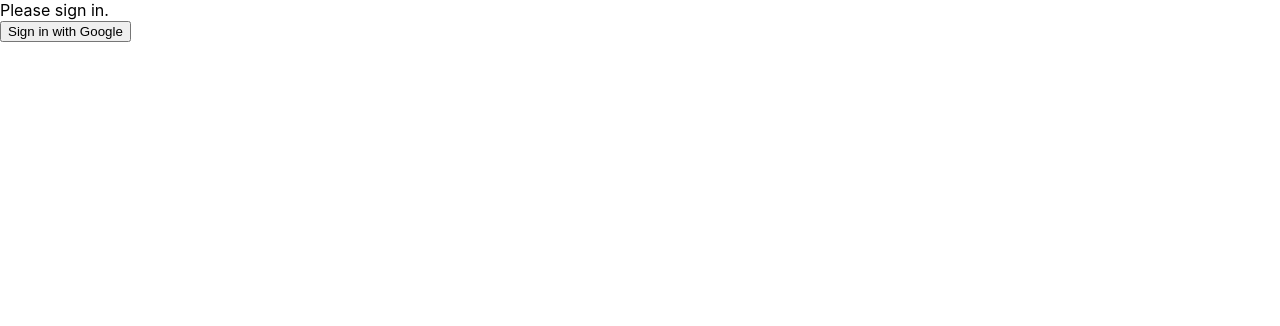
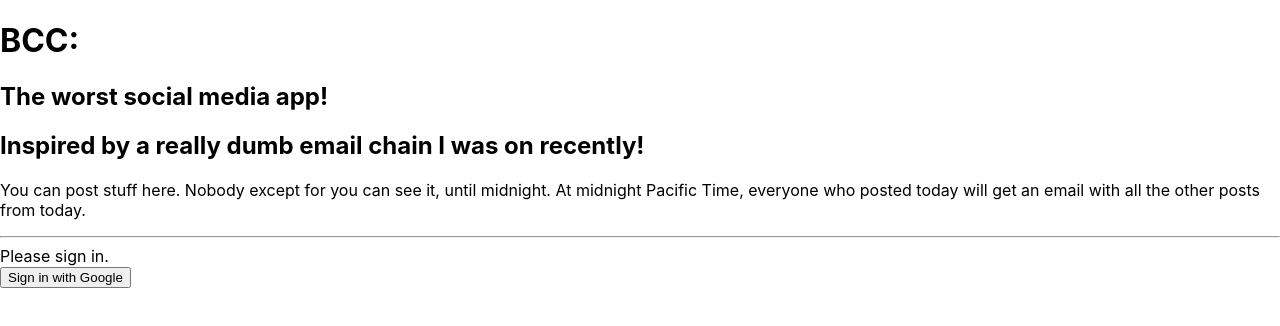
Before and after one commit to sodle/bcc-social, a React (Create React App) app: page / in a window 1280 px wide. Shown: the top 326 px of the page. Built offline with nearby package versions, Linux system fonts and the light colour scheme; no server answers.

Commit message:
help text

```diff
--- a/src/App.tsx
+++ b/src/App.tsx
@@ -17,7 +17,14 @@
 ])
 
 function App() {
-    return <RouterProvider router={router} />;
+    return <>
+        <h1>BCC:</h1>
+        <h2>The worst social media app!</h2>
+        <h2>Inspired by a really dumb email chain I was on recently!</h2>
+        <p>You can post stuff here. Nobody except for you can see it, until midnight. At midnight Pacific Time, everyone who posted today will get an email with all the other posts from today.</p>
+        <hr/>
+        <RouterProvider router={router} />
+    </>;
 }
 
 export default App;
```
